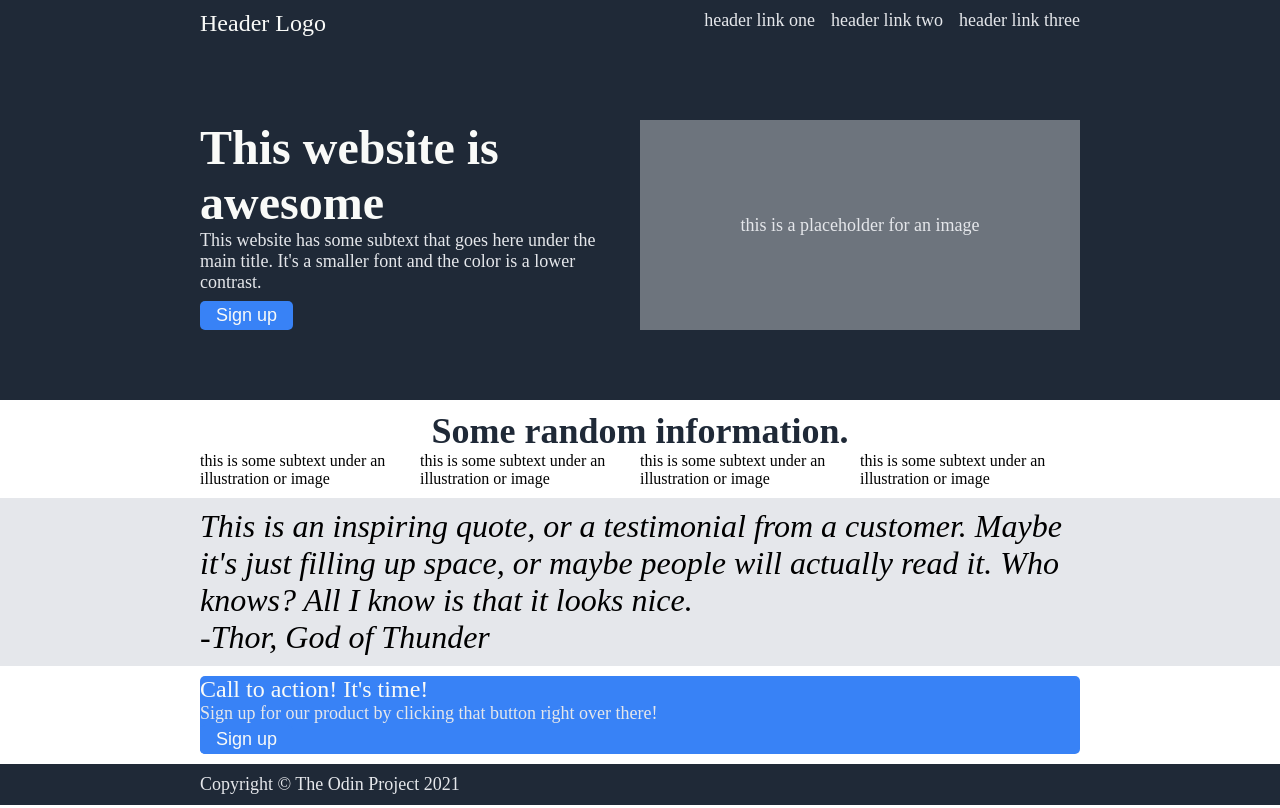
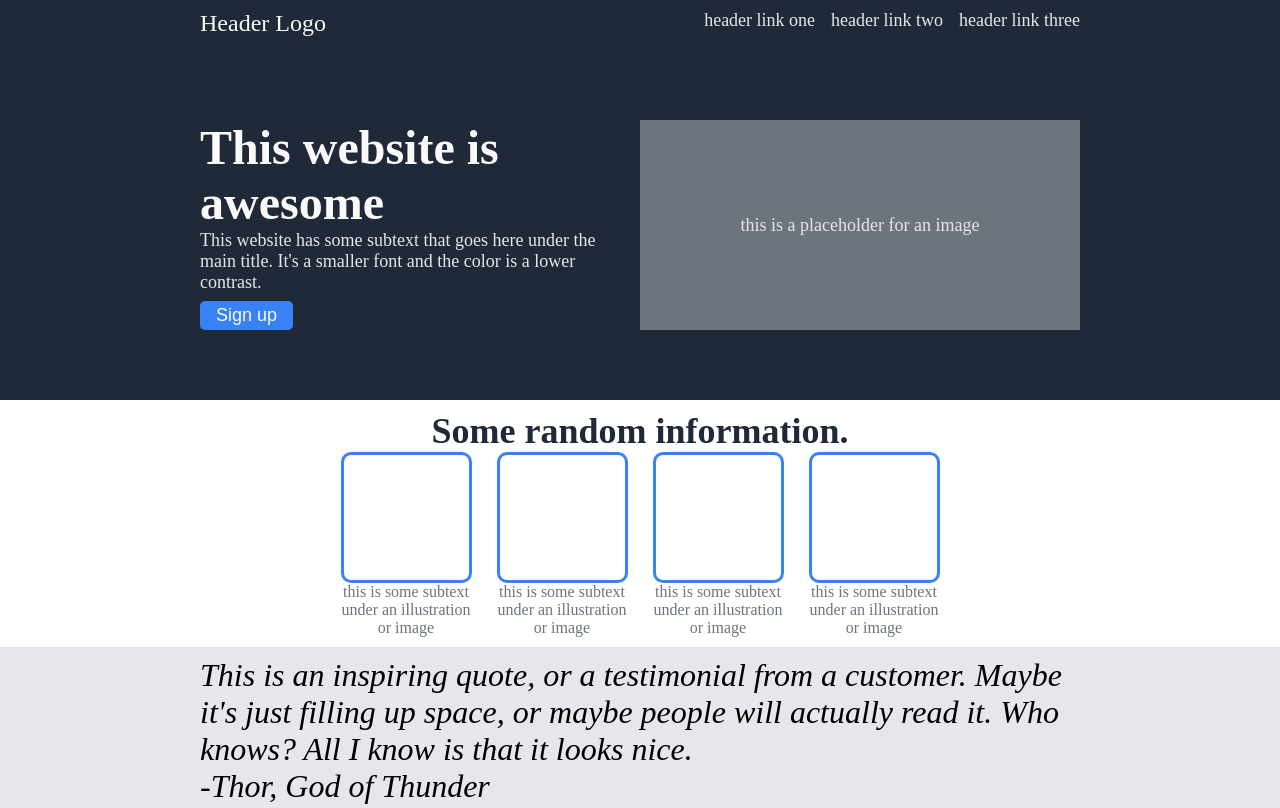
Before and after one commit to gavinv-m/landing-page, a plain HTML site: page index.html in a window 1280 px wide. Shown: the top 808 px of the page. Drawn offline with Linux system fonts and the light colour scheme.

Commit message:
Outline the borders, height, and width of boxes

```diff
--- a/index.html
+++ b/index.html
@@ -46,25 +46,25 @@
 
         <!-- Images and Subtext -->
         <div class="images-subtext">
-            <div>
+            <div class="images-subtext-container">
                 <!-- First div blue border -->
-                <div></div>
-                <div>this is some subtext under an illustration or image</div>
+                <div class="box"></div>
+                <div class="illustration-text">this is some subtext <br> under an illustration <br> or image</div>
             </div>
 
-            <div>
-                <div></div>
-                <div>this is some subtext under an illustration or image</div>
+            <div class="images-subtext-container">
+                <div class="box"></div>
+                <div class="illustration-text">this is some subtext <br> under an illustration <br> or image</div>
             </div>
 
-            <div>
-                <div></div>
-                <div>this is some subtext under an illustration or image</div>
+            <div class="images-subtext-container">
+                <div class="box"></div>
+                <div class="illustration-text">this is some subtext <br> under an illustration <br> or image</div>
             </div>
 
-            <div>
-                <div></div>
-                <div>this is some subtext under an illustration or image</div>
+            <div class="images-subtext-container">
+                <div class="box"></div>
+                <div class="illustration-text">this is some subtext <br> under an illustration <br> or image</div>
             </div>
         </div>
     </div>
--- a/style.css
+++ b/style.css
@@ -7,6 +7,15 @@ body {
     flex-direction: column;
     margin: 0;
     min-height: 100vh;
+}
+
+.box {
+    border-color: #3882f6;
+    border-radius: 10px;
+    border-style: solid;
+    border-width: medium;
+    height: 125px;
+    width: 125px;
 }
 
 button {
@@ -68,10 +77,6 @@ button,
     flex: 1;
 }
 
-/* .hero > .hero-left {
-    flex: 1.5;
-} */
-
 .hero-right {
     display: flex;
     flex-direction: column;
@@ -82,12 +87,26 @@ button,
     flex: 1;
 }
 
+.illustration-text {
+    color: #6d747d;
+    text-align: center;
+}
+
 .image-placeholder {
     background-color: #6d747d;
 }
 
 .images-subtext {
     display: flex;
+    gap: 25px;
+    justify-content: center;
+}
+
+.images-subtext-container {
+    align-items: center;
+    display: flex;
+    flex-direction: column;
+    justify-content: center;
 }
 
 .information-header {
```
